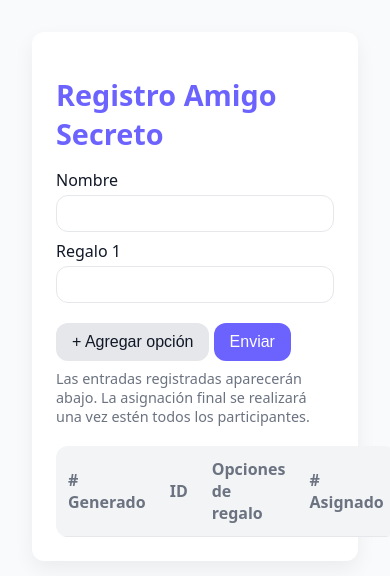
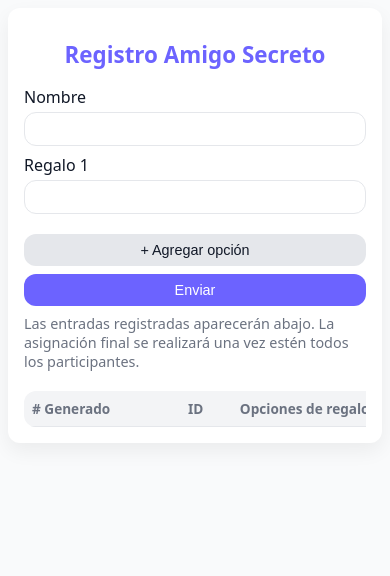
Before and after one commit to elmasteo/amigosecreto, a website: page index.html in a window 390 px wide. Drawn offline with Linux system fonts and the light colour scheme; no server answers.

Commit message:
ajuste responsive

```diff
--- a/index.html
+++ b/index.html
@@ -21,7 +21,7 @@
     margin: 0;
     background: var(--bg);
     color: var(--text);
-    padding: 32px;
+    padding: 16px;
   }
   .card {
     max-width: 900px;
@@ -35,6 +35,7 @@
     margin-bottom: 16px;
     font-size: 1.8rem;
     color: var(--primary);
+    text-align: center;
   }
   label {
     display: block;
@@ -64,6 +65,7 @@
     border-radius: var(--radius);
     margin-top: 4px;
     box-sizing: border-box;
+    font-size: 1rem;
   }
   button {
     background: var(--primary);
@@ -75,6 +77,7 @@
     font-size: 1rem;
     margin-top: 8px;
     transition: background 0.2s;
+    width: 100%;
   }
   button:hover { background: var(--primary-hover); }
   #add-gift {
@@ -82,18 +85,24 @@
     color: var(--text);
   }
   #add-gift:hover { background: #d1d5db; }
+  .table-container {
+    width: 100%;
+    overflow-x: auto;
+    margin-top: 20px;
+  }
   table {
     width: 100%;
     border-collapse: collapse;
-    margin-top: 20px;
     background: var(--card-bg);
     border-radius: var(--radius);
     overflow: hidden;
+    min-width: 600px;
   }
   th, td {
     padding: 12px;
     text-align: left;
     border-bottom: 1px solid var(--border);
+    font-size: 0.95rem;
   }
   th {
     background: #f3f4f6;
@@ -143,6 +152,18 @@
     from { transform: translateY(-20px); opacity: 0; }
     to { transform: translateY(0); opacity: 1; }
   }
+
+  /* Responsive */
+  @media (max-width: 600px) {
+    body { padding: 8px; }
+    .card { padding: 16px; }
+    h1 { font-size: 1.4rem; }
+    th, td { padding: 8px; font-size: 0.85rem; }
+    input, button { font-size: 0.9rem; padding: 8px 10px; }
+    .modal { padding: 16px; }
+    .modal h2 { font-size: 1.2rem; }
+    .modal strong { font-size: 1.3rem; }
+  }
 </style>
 </head>
 <body>
@@ -155,7 +176,8 @@
 
       <div id="gifts-container">
         <div class="gift-wrapper">
-          <label>Regalo 1
+          <label>
+            <span class="gift-label"></span>
             <input class="gift" required />
           </label>
         </div>
@@ -168,6 +190,7 @@
       Las entradas registradas aparecerán abajo. La asignación final se realizará una vez estén todos los participantes.
     </p>
 
+    <div class="table-container">
       <table id="entries-table">
         <thead>
           <tr>
@@ -179,6 +202,7 @@
         </thead>
         <tbody></tbody>
       </table>
+    </div>
   </div>
 
   <!-- Modal -->
```
Lines whose indentation alone changed are shown as unchanged.
